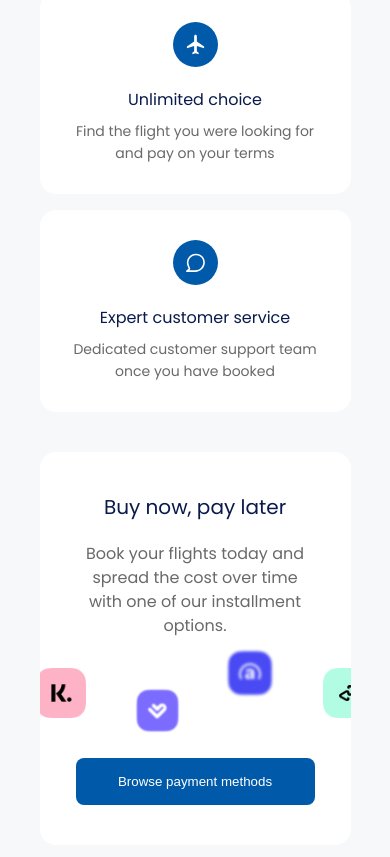
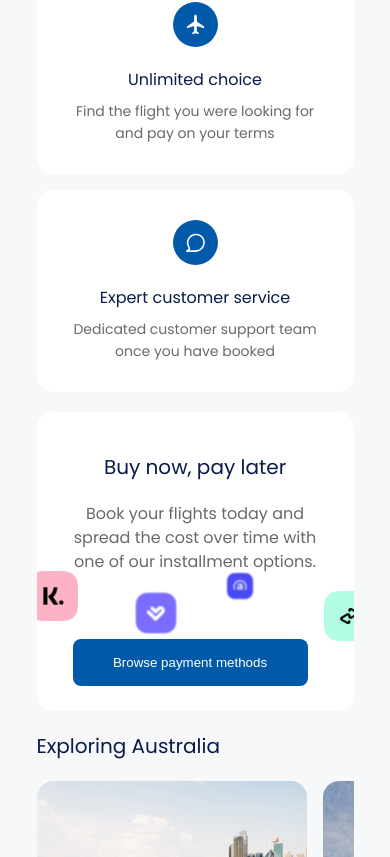
Before and after one commit to piperbates/aa-techtest, a Next.js app: page / in a window 390 px wide. Shown: the part 1143-2000 px from the top of the page. Built offline with nearby package versions, Linux system fonts and the light colour scheme.

Commit message:
tablet view for call to action

```diff
--- a/src/app/globals.css
+++ b/src/app/globals.css
@@ -2,6 +2,7 @@
   --max-width: 1100px;
   --border-radius: 12px;
   --font-rgb: 99	99 99;
+  --grey: 105 105 105;
   --heading-font-rgb: 9	26 75;
   --background-rgb: 247	248	249;
   --bg-highlight-rgb: 255 255 255;
--- a/src/app/page.module.css
+++ b/src/app/page.module.css
@@ -1,6 +1,10 @@
 /* Everything else / Desktop styles */
 .blackFont {
     color: rgb(var(--font-rgb))
+  }
+
+  .container {
+    margin: 0 auto 100px auto;
   }
 
 
@@ -8,14 +12,19 @@
 
 @media screen and (min-width: 701px) and (max-width: 1120px)
 {
-
+    .container {
+        width: 740px;
+        justify-content: center;
+        align-items: center;
+        display: flex;
+        flex-direction: column;
+    }
 }
 
 
 /* Mobile */
 @media screen and (max-width: 700px) {
     .container {
-        width: 311px;
-        margin: 0 auto 100px;
+        width: 317px;
     }
 }
--- a/src/app/page.tsx
+++ b/src/app/page.tsx
@@ -98,6 +98,12 @@ export default function Home() {
       <CallToActionBox callToAction="Browse payment methods" image={service.src}>
         <h2>Buy now, pay later</h2>
         <p>Book your flights today and spread the cost over time with one of our installment options.</p>
+        <ul>
+          <li>Make payments weekly or monthly</li>
+          <li>Interest free options</li>
+          <li>Fast approval</li>
+        </ul>
+
       </CallToActionBox>
     </Section>
 
--- a/src/components/Box/box.module.css
+++ b/src/components/Box/box.module.css
@@ -3,3 +3,20 @@
     border-radius: 16px;
     background-color: white;
 }
+
+/* Tablet */
+
+@media screen and (min-width: 701px) and (max-width: 1120px)
+{
+    .box {
+        overflow: hidden;
+    }
+}
+
+
+/* Mobile */
+@media screen and (max-width: 700px) {
+    .box {
+        width: 100%;
+    }
+}
--- a/src/components/CallToActionBox/callToActionBox.module.css
+++ b/src/components/CallToActionBox/callToActionBox.module.css
@@ -1,6 +1,10 @@
 .callToActionBox {
-    padding: 40px 36px;
-    overflow: hidden;
+    display: flex;
+    text-align: left;
+}
+
+.callToActionBox button {
+    position:relative;
 }
 
 .callToActionBox h2 {
@@ -11,44 +15,143 @@
 
 .callToActionBox p {
     font-size: 16px;
-    color: #696969;
-    line-height: 1.5;
+    color: rgb(var(--grey));
+     line-height: 24px;
 }
 
 .callToActionImgBox {
+    position: relative;
     display: grid;
     grid-template-columns: repeat(auto-fit, minmax(10%, 1fr));
-    width: 100%;
     height: auto;
-    padding: 30px 0;
-    margin-bottom: 10px;
 }
 
 .callToActionImg {
     position: relative;
 }
 
+.ctaContent {
+    width: 475px;
+    padding: 56px;
+}
+
+.ctaButton {
+    width: 235px;
+}
+
+.ctaContent ul {
+    display: block;
+    margin: 40px 0;
+    list-style: none;
+}
+
+.ctaContent li {
+    font-size: 16px;
+    color: rgb(var(--grey));
+    margin-bottom: 16px;
+}
+
+.ctaContent li::before{
+    content: '✓';
+    background-color: #10B981;
+    border-radius: 100%;
+    padding: 5px;
+    height: 10px;
+    width: 10px;
+    color: white;
+    position: relative;
+    margin-right: 6px;
+}
+
 .cATimg1 {
-    left: -40px;
-    width: 50px;
-    height: 50px;
+    width: 56px;
+    height: 56px;
+    top: 400px;
+    left: -84px;
 }
 
 .cATimg2 {
-    width: 45px;
-    height: 45px;
-    top: 20px;
+    z-index: 0;
+    width: 48px;
+    height: 48px;
+    top: 100px;
+    left: -60px;
 }
 
 .cATimg3 {
-    width: 50px;
-    height: 50px;
+    width: 40px;
+    height: 40px;
+    top: 80px;
     left: 30px;
-    top: -20px;
 }
 
 .cATimg4 {
-    right: -68px;
-    width: 50px;
-    height: 50px;
+    width: 56px;
+    height: 56px;
+    top: 200px;
+    left: 30px;
 }
+
+.bnpl {
+    z-index: 1;
+    position: relative;
+    width: 196px;
+    height: 400px;
+    top: 140px;
+    left: 0px;
+}
+
+/* Mobile */
+@media screen and (max-width: 700px) {
+
+    .callToActionBox {
+        overflow: hidden;
+        display: block;
+        text-align: center;
+        padding: 40px 36px;
+        height: auto;
+    }
+
+    .ctaContent {
+        width: unset;
+        padding: 0;
+    }
+
+    .ctaContent ul {
+        display: none;
+    }
+
+    .callToActionBox button {
+        position:relative;
+        top:65px;
+    }
+
+    .bnpl {
+        display: none;
+    }
+
+    .cATimg1 {
+        width: 50px; height: 50px;
+        top: -50px;
+        left: -45px;
+    }
+
+    .cATimg2 {
+        width: 44px; height: 44px;
+        top: -30px;
+        left: 0px;
+
+    }
+
+    .cATimg3 {
+        left: 30px;
+        top: -50px;
+        width: 30px; height: 30px;
+    }
+
+    .cATimg4 {
+        left: 68px;
+        top: -30px;
+        width: 50px; height: 50px;
+    }
+}
--- a/src/components/CallToActionBox/index.tsx
+++ b/src/components/CallToActionBox/index.tsx
@@ -8,6 +8,7 @@ import klarna from "@/assets/images/logos/klarna.png";
 import affirm from "@/assets/images/logos/affirm.png";
 import afterpay from "@/assets/images/logos/afterpay.png";
 import laybuy from "@/assets/images/logos/laybuy.png";
+import bnpl from "@/assets/images/bnpl-mobile.png";
 
 const CallToActionBox = (
     {callToAction, children}:
@@ -17,26 +18,32 @@ const CallToActionBox = (
             children: JSX.Element | JSX.Element[]
         }) => <Box>
             <div className={styles.callToActionBox}>
-                {children}
+                <div className={styles.ctaContent}>
+                    {children}
+                    <div className={styles.ctaButton}>
+                        <BlueButton>
+                            <span>{callToAction}</span>
+                        </BlueButton>
+                    </div>
+                </div>
 
                 <div className={styles.callToActionImgBox}>
+                    <div className={`${styles.callToActionImg}  ${styles.bnpl}`}>
+                        <Image src={bnpl} alt="buy now pay later" fill objectFit="contain" />
+                    </div>
                     <div className={`${styles.callToActionImg} ${styles.cATimg1}`}>
                         <Image src={klarna} alt="klarna" fill />
                     </div>
                     <div className={`${styles.callToActionImg} ${styles.cATimg2}`}>
-                        <Image src={laybuy} alt="buy now pay later" fill />
+                        <Image src={laybuy} alt="laybuy" fill />
                     </div>
                     <div className={`${styles.callToActionImg} ${styles.cATimg3}`}>
-                        <Image src={affirm} alt="buy now pay later" fill />
+                        <Image src={affirm} alt="affirm" fill />
                     </div>
                     <div className={`${styles.callToActionImg} ${styles.cATimg4}`}>
-                        <Image src={afterpay} alt="buy now pay later" fill />
+                        <Image src={afterpay} alt="afterpay" fill />
                     </div>
-
                 </div>
-                <BlueButton>
-                    <span>{callToAction}</span>
-                </BlueButton>
             </div>
     </Box>
 
--- a/src/components/CarouselBox/carouselBox.module.css
+++ b/src/components/CarouselBox/carouselBox.module.css
@@ -10,7 +10,7 @@
 
 .carouselBoxContent p {
     line-height: 1.5;
-    color: #696969;
+    color: rgb(var(--grey));
 }
 
 .carouselBoxImg {
--- a/src/components/GridBox/gridbox.module.css
+++ b/src/components/GridBox/gridbox.module.css
@@ -18,7 +18,7 @@
 
 .gridBox p {
     font-size: 16px;
-    color: #696969;
+    color: rgb(var(--grey));
     line-height: 1.5;
 }
 
--- a/src/components/InfoBox/infobox.module.css
+++ b/src/components/InfoBox/infobox.module.css
@@ -4,8 +4,7 @@
     display: flex;
     flex-direction: column;
     padding: 30px;
-
-
+    width: 100%;
 }
 
 .infoBoxIcon {
@@ -21,5 +20,5 @@
 }
 
 .infobox p {
-    color: #696969;
+    color: rgb(var(--grey));
 }
--- a/src/components/Section/section.module.css
+++ b/src/components/Section/section.module.css
@@ -1,6 +1,7 @@
 .section {
     display: flex;
     flex-direction: column;
-    margin: 40px 0;
+    margin: 20px 0;
     gap: 16px;
+    width: 100%;
 }
```
